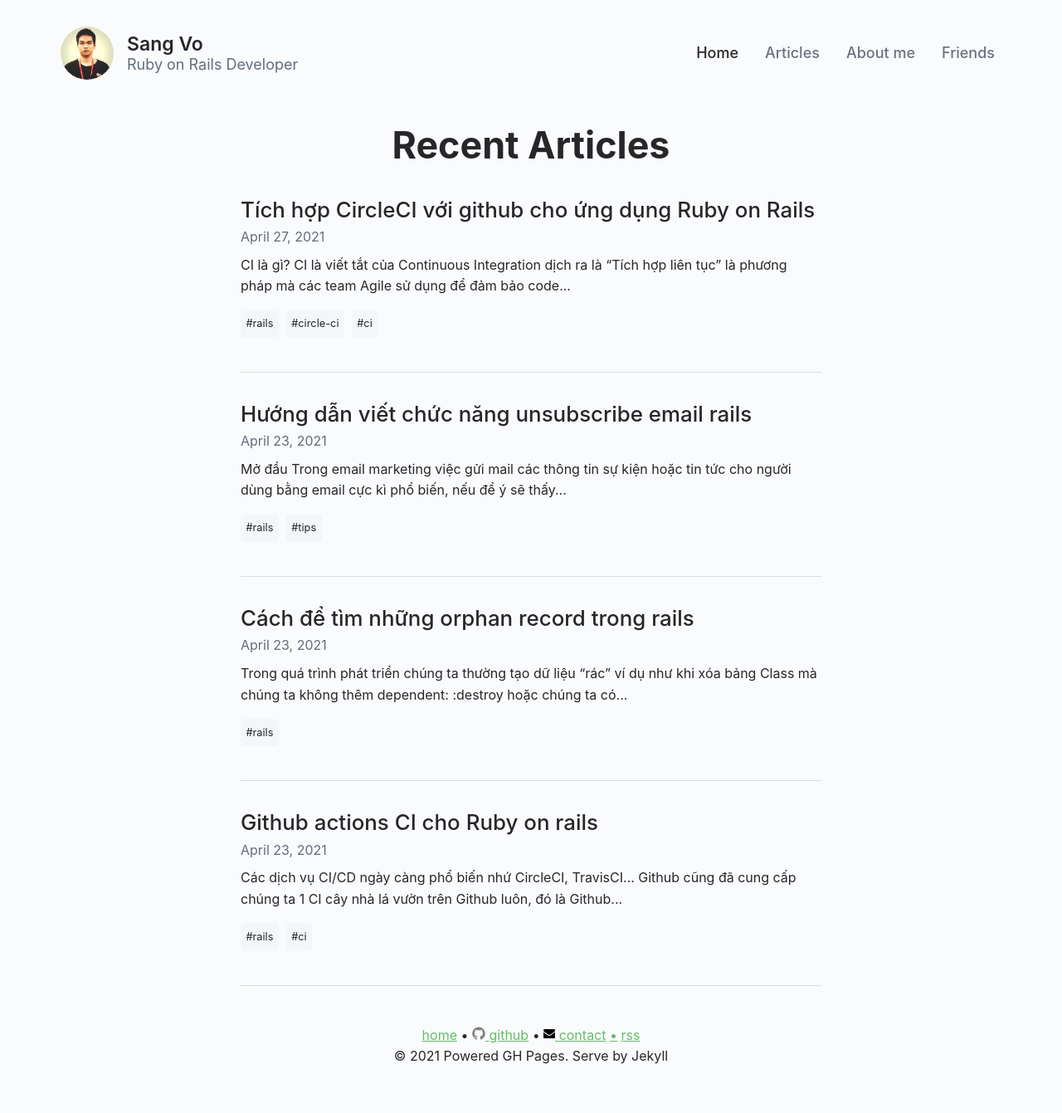
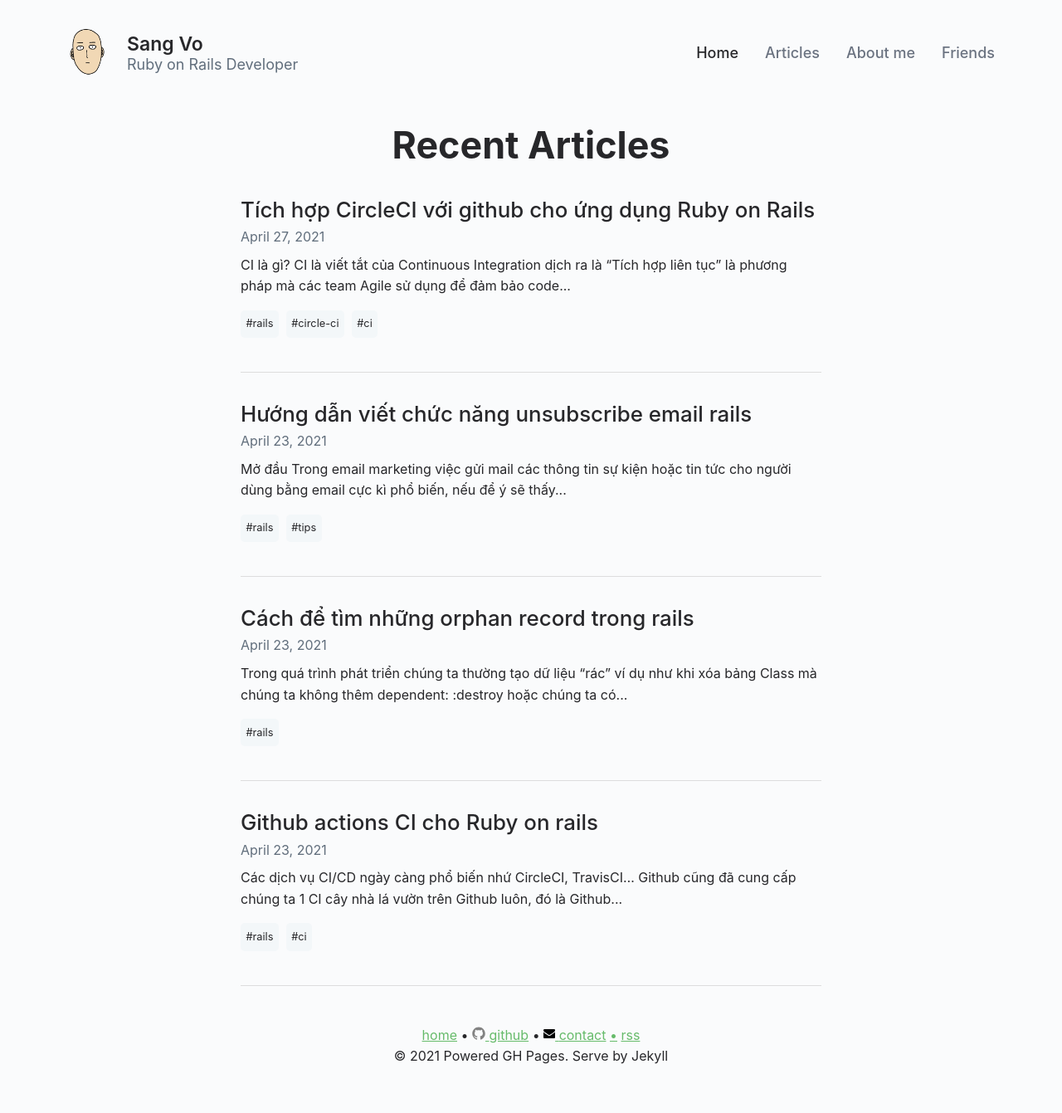
Before and after one commit to sangvo/myblog, a Jekyll site: the page built from index.html, in a window 1280 px wide. Shown: the whole page at 83% size. Built offline with Jekyll 4.4.1, drawn with Linux system fonts in a browser that asks for light colours; the list of posts is cut into pages by our own code.

Commit message:
Change avatar

```diff
--- a/_config.yml
+++ b/_config.yml
@@ -51,6 +51,7 @@
   - jekyll-seo-tag
   - jekyll-sitemap
   - jemoji
+  - inline_highlight
 
 include:
   - _pages
--- a/_includes/header.html
+++ b/_includes/header.html
@@ -2,11 +2,11 @@
   <div class="header__inner">
     <div class="header__me">
       <a href="{{site.url | relative_url}}" class="header__me__avatar">
-        <img src="{{ "/assets/images/vo-van-sang-v2.jpeg" | relative_url }}"
+        <img src="{{ "/assets/images/saitama-sangv2.png" | relative_url }}"
         width="64"
         height="64"
         alt="{{ site.title }}"
-        srcset="{{ "/assets/images/vo-van-sang-v2.jpeg" | relative_url }} 2x"
+        srcset="{{ "/assets/images/saitama-sangv2.png" | relative_url }} 2x"
         decoding="async">
       </a>
       <div>
--- a/_sass/main.scss
+++ b/_sass/main.scss
@@ -26,6 +26,15 @@
 	overflow-y: scroll;
 	font-size: 16px;
 	background: #fafbfc;
+}
+
+a[target=_blank] {
+  &:after {
+      content: url(/assets/images/hyperlink.svg);
+      margin-left: 5px;
+      position: relative;
+      top: -2px;
+  }
 }
 
 pre {
@@ -388,9 +397,11 @@
   font-weight: bold;
   margin-top:1em;
 }
+
 .emoji {
   display: inline-block;
 }
+
 @media (max-width:767px) {
 	.header__inner {
 		flex-direction: column;
```
Also changed, not shown: assets/images/hyperlink.svg (added), assets/images/saitama-sangv2.png (added).
